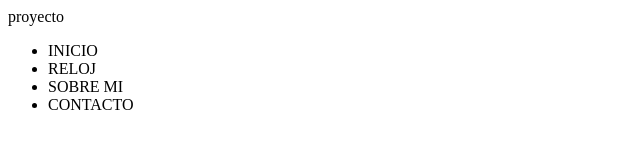
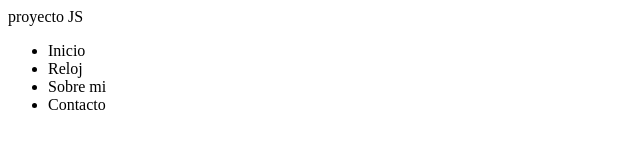
Before and after one commit to cristianbournissent/crb, a plain HTML site: page pagina web/maquetacion.html in a window 1280 px wide. Shown: the whole page, without its empty margins (0-640 px from the left). Drawn offline with Linux system fonts and the light colour scheme.

Commit message:
cambios1

```diff
--- a/pagina web/maquetacion.html
+++ b/pagina web/maquetacion.html
@@ -9,15 +9,15 @@
 <body>
     <section id="global">
         <header>
-            <div id="logo">proyecto
+            <div id="logo">proyecto JS
 
             </div>
                 <navbar>
                     <ul id="menu">
-                                <li><a refe=''></a>INICIO</li>
-                                <li><a refe=''></a>RELOJ</li>
-                                <li><a refe=''></a>SOBRE MI</li>
-                                <li><a refe=''></a>CONTACTO</li>
+                                <li><a refe=''></a>Inicio</li>
+                                <li><a refe=''></a>Reloj</li>
+                                <li><a refe=''></a>Sobre mi</li>
+                                <li><a refe=''></a>Contacto</li>
                     </ul>
                 </navbar>
 
```
